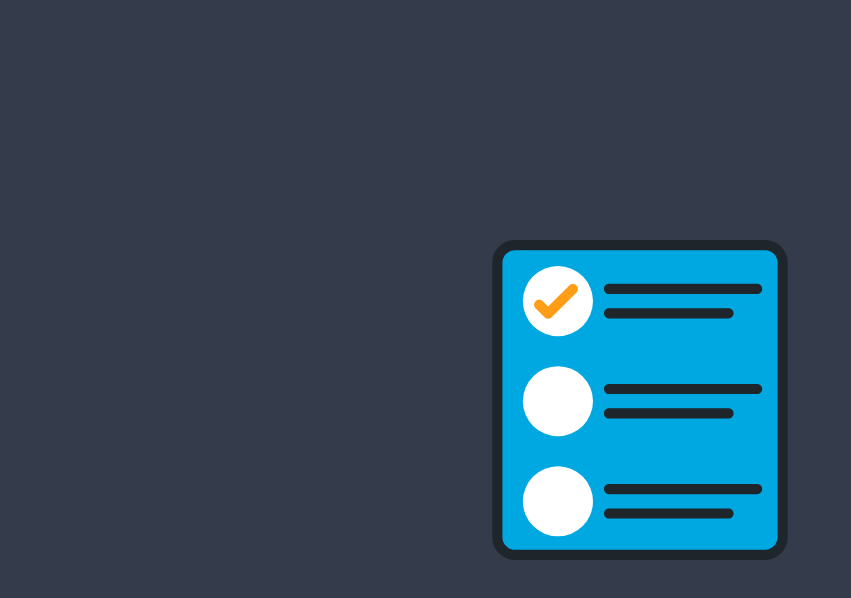
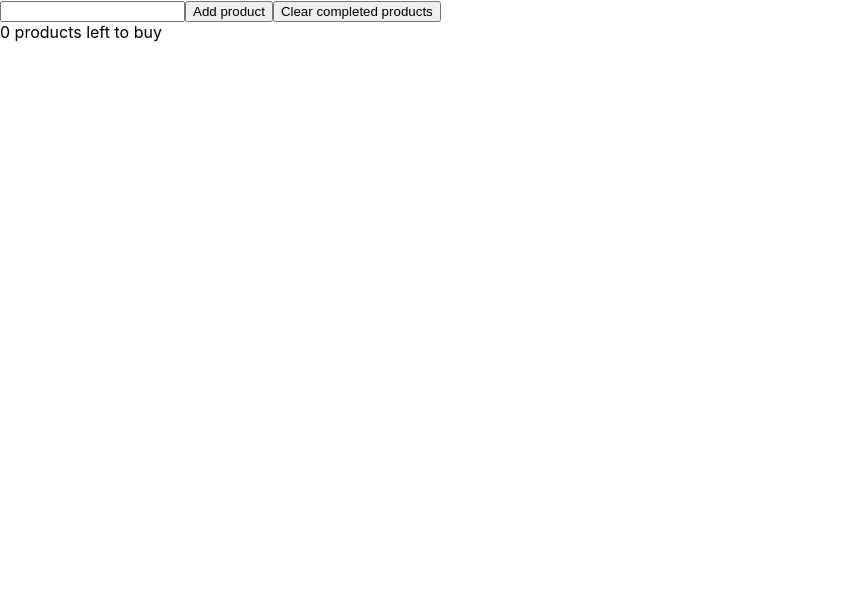
Before and after one commit to Fedemontagudo/to-buy-list, a React (Create React App) app: page / in a window 1280 px wide. Shown: the top 598 px of the page, without its empty margins (0-851 px from the left). Built offline with nearby package versions, Linux system fonts and the light colour scheme.

Commit message:
components done, basic structure displayed

```diff
--- a/src/App.js
+++ b/src/App.js
@@ -1,13 +1,27 @@
-import logo from './lista.svg';
+import React, { useState, useRef } from 'react'
+import ToBuyList from './ToBuyList'
 import './App.css';
 
 function App() {
+  const [products, setProducts] = useState([]);
+  const productNameRef = useRef();
+
+  function handleAddProduct(e) {
+    const name = productNameRef.current.value
+    if (name === '') return;
+    console.log(name);
+    productNameRef.current.value = null;
+
+  }
+
   return (
-    <div className="App">
-      <header className="App-header">
-        <img src={logo} className="App-logo" alt="logo" />
-      </header>
-    </div>
+    <>
+      <ToBuyList productList={products} />
+      <input ref={productNameRef} type="text" />
+      <button onClick={handleAddProduct}>Add product</button>
+      <button>Clear completed products</button>
+      <div>0 products left to buy</div>
+    </>
   );
 }
 
--- /dev/null
+++ b/src/Product.js
@@ -0,0 +1,12 @@
+import React from 'react'
+
+export default function Product({ product }) {
+  return (
+    <div>
+      <label>
+        <input type="checkbox" checked={product.complete} />
+        {product.name}
+      </label>
+    </div>
+  )
+}
--- /dev/null
+++ b/src/ToBuyList.js
@@ -0,0 +1,11 @@
+import React from 'react'
+import Product from './Product'
+
+
+export default function ToBuyList({ productList }) {
+  return (
+    productList.map(product => {
+      return <Product product={product} />
+    })
+  )
+}
--- a/src/index.js
+++ b/src/index.js
@@ -2,7 +2,7 @@ import React from 'react';
 import ReactDOM from 'react-dom';
 import './index.css';
 import App from './App';
-import reportWebVitals from './reportWebVitals';
+
 
 ReactDOM.render(
   <React.StrictMode>
@@ -10,8 +10,3 @@ ReactDOM.render(
   </React.StrictMode>,
   document.getElementById('root')
 );
-
-// If you want to start measuring performance in your app, pass a function
-// to log results (for example: reportWebVitals(console.log))
-// or send to an analytics endpoint. Learn more: https://bit.ly/CRA-vitals
-reportWebVitals();
--- a/src/reportWebVitals.js
+++ /dev/null
@@ -1,13 +0,0 @@
-const reportWebVitals = onPerfEntry => {
-  if (onPerfEntry && onPerfEntry instanceof Function) {
-    import('web-vitals').then(({ getCLS, getFID, getFCP, getLCP, getTTFB }) => {
-      getCLS(onPerfEntry);
-      getFID(onPerfEntry);
-      getFCP(onPerfEntry);
-      getLCP(onPerfEntry);
-      getTTFB(onPerfEntry);
-    });
-  }
-};
-
-export default reportWebVitals;
```
Also changed, not shown: src/setupTests.js (deleted, +0 -5 lines), 1 other file (tests, documents, lock files or other folders).
